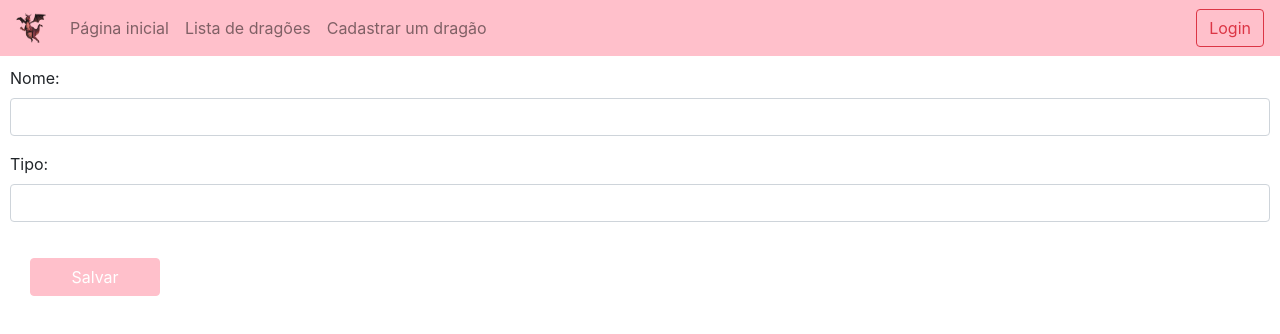
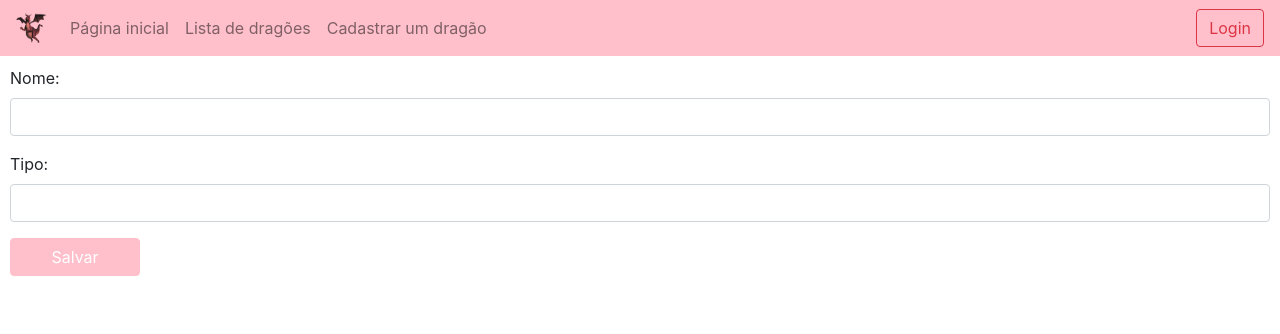
Before and after one commit to cassia11/Dragons, a React (Create React App) app: page /dragons/register in a window 1280 px wide. Shown: the top 334 px of the page. Built offline with nearby package versions, Linux system fonts and the light colour scheme.

Commit message:
adjustment button position

```diff
--- a/src/components/RegisterDragon.js
+++ b/src/components/RegisterDragon.js
@@ -13,7 +13,7 @@ const handlePost = () => {
     try {
         axios.post('', data)
             .then(res => {
-                console.log(res)
+                window.location = "/dragons";
             })
     } catch (err) {
         console.log(`😱 Axios request failed: ${err}`)
@@ -37,7 +37,7 @@ const RegisterDragon = () => (
             <Form.Label>Tipo:</Form.Label>
             <Form.Control type="text" name="type" required />
         </Form.Group>
-        <Button className="button-pink" type="button" href="/dragons" onClick={() => handlePost()} >Salvar</Button>
+        <Button style={{ margin: 0 }} className="button-pink" type="button" onClick={() => handlePost()} >Salvar</Button>
     </Form>
 );
 export default RegisterDragon
```
